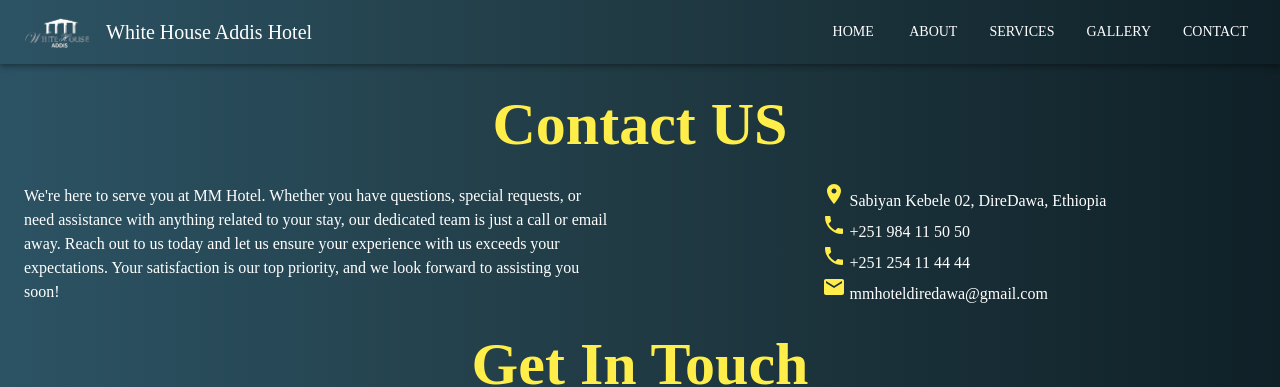
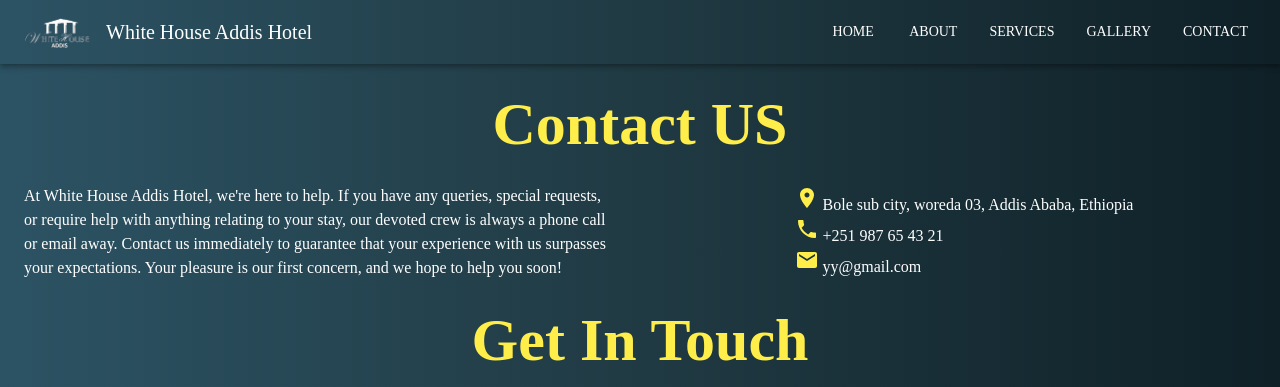
Before and after one commit to DawitSishu/whitehouse, a React (Vite) app: page /contact in a window 1280 px wide. Shown: the top 387 px of the page. Built offline with nearby package versions, Linux system fonts and the light colour scheme; a web font is replaced by a local one.

Commit message:
main fixes

```diff
--- a/src/Components/Contact/ContactForm.jsx
+++ b/src/Components/Contact/ContactForm.jsx
@@ -30,14 +30,14 @@
     try {
       setSending(true);
       const response = await emailjs.send(
-        "service_qju62yp",
-        "template_frunu68",
+        "",
+        "",
         {
           name: data.name,
           email: data.email,
           message: data.message,
         },
-        "oxfP1ZhG4Hdv454-U"
+        ""
       );
       alert("message successfully sent!");
     } catch (error) {
--- a/src/Components/Contact/index.jsx
+++ b/src/Components/Contact/index.jsx
@@ -28,12 +28,12 @@
       <Grid zIndex={1} container spacing={2}>
         <Grid item xs={12} sm={6}>
           <Typography align="left" p={3}>
-            We're here to serve you at MM Hotel. Whether you have questions,
-            special requests, or need assistance with anything related to your
-            stay, our dedicated team is just a call or email away. Reach out to
-            us today and let us ensure your experience with us exceeds your
-            expectations. Your satisfaction is our top priority, and we look
-            forward to assisting you soon!
+            At White House Addis Hotel, we're here to help. If you have any
+            queries, special requests, or require help with anything relating to
+            your stay, our devoted crew is always a phone call or email away.
+            Contact us immediately to guarantee that your experience with us
+            surpasses your expectations. Your pleasure is our first concern, and
+            we hope to help you soon!
           </Typography>
         </Grid>
         <Grid item xs={12} sm={6}>
@@ -45,16 +45,14 @@
             className="contact-item"
           >
             <Typography>
-              <RoomIcon color="primary" /> Sabiyan Kebele 02, DireDawa, Ethiopia
+              <RoomIcon color="primary" /> Bole sub city, woreda 03, Addis
+              Ababa, Ethiopia
             </Typography>
             <Typography>
-              <PhoneIcon color="primary" /> +251 984 11 50 50
+              <PhoneIcon color="primary" /> +251 987 65 43 21
             </Typography>
             <Typography>
-              <PhoneIcon color="primary" /> +251 254 11 44 44
-            </Typography>
-            <Typography>
-              <EmailIcon color="primary" /> mmhoteldiredawa@gmail.com
+              <EmailIcon color="primary" /> yy@gmail.com
             </Typography>
           </Box>
         </Grid>
@@ -79,13 +77,13 @@
               className="contact-box"
             >
               <iframe
-                src="https://www.google.com/maps/embed?pb=!1m18!1m12!1m3!1d3933.9126859459475!2d41.83915507502611!3d9.602786690483283!2m3!1f0!2f0!3f0!3m2!1i1024!2i768!4f13.1!3m3!1m2!1s0x163101f83c817839%3A0x3e452620dfe8cb5d!2sMM%20Hotel!5e0!3m2!1sen!2set!4v1694253331182!5m2!1sen!2set"
+                src="https://www.google.com/maps/embed?pb=!1m18!1m12!1m3!1d3940.7738841989017!2d38.79160637379982!3d8.99294269106697!2m3!1f0!2f0!3f0!3m2!1i1024!2i768!4f13.1!3m3!1m2!1s0x164b84e3cf649285%3A0x84bd06c4e5105ff9!2zV2hpdGUgSG91c2UgQWRkaXMgSG90ZWwgfCBCb2xlIHwg4YuL4Yut4Ym1IOGIg-GLjeGItSDhiqDhi7LhiLUgfCDhiabhiIwgfA!5e0!3m2!1sen!2set!4v1695880148030!5m2!1sen!2set"
                 width="100%"
                 height="100%"
                 style={{ border: 0 }}
-                allowFullScreen=""
+                allowfullscreen=""
                 loading="lazy"
-                referrerPolicy="no-referrer-when-downgrade"
+                referrerpolicy="no-referrer-when-downgrade"
               ></iframe>
             </Box>
           </Box>
--- a/src/Components/Gallery/index.jsx
+++ b/src/Components/Gallery/index.jsx
@@ -150,8 +150,9 @@
         justifyContent="center"
       >
         <Grid item justifyContent="center" sx={{ marginTop: 5 }}>
-          <Typography align="center" variant="h2" color="#FF00FF">
-            Journey through Elegance: Discover Our Hotel's Captivating Gallery
+          <Typography align="center" variant="h2" color="primary">
+            Embark on a Voyage of Refinement: Explore the Enchanting Gallery of
+            Our Hotel
           </Typography>
         </Grid>
       </Grid>
```
